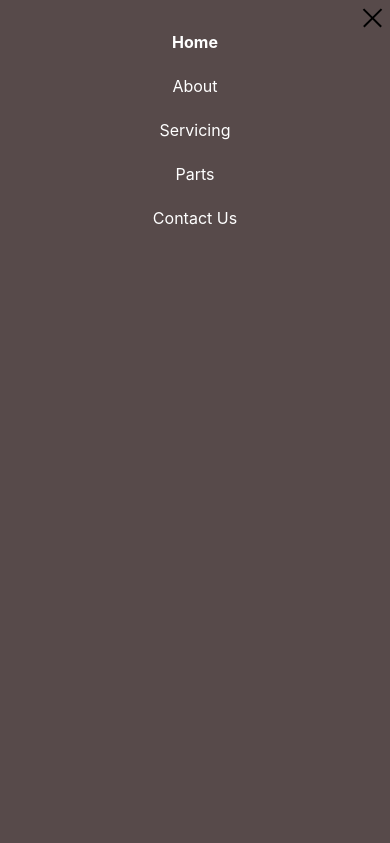
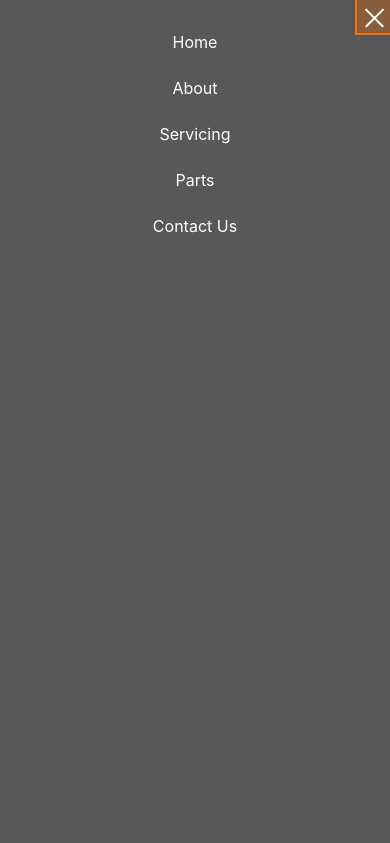
Before and after one commit to ed85w/van-solutions, a plain HTML site: page Index.html in a window 390 px wide. Both pictures are taken after a click on the button 372 px from the left and 17 px from the top of the page. Shown: the top 843 px of the page. Drawn offline with nearby package versions, Linux system fonts and the light colour scheme.

Commit message:
style.css tidied

```diff
--- a/Index.html
+++ b/Index.html
@@ -82,16 +82,21 @@
       <div class="row pl-sm-0 pr-sm-0 pl-md-4 pr-md-4 mb-md-4">
         <div class="col-12 home-main-image pl-0 pr-0">
           <div class="row home-main-text-holder justify-content-end align-items-end m-0 test">
-            <div class="col-sm-12 col-md-6 home-main-text d-sm-none d-md-block test">
+            <div class="col-sm-12 col-md-6 home-main-text d-none d-md-block test">
               <h5>Van Solutions is Yorkshire's No 1 choice for affordability, reliability and experience. What ever the problem with your Van or fleet, we offer the solution. </h5>
               <p>We pride ourselves on the ability to offer a comprehensive one stop shop solution to your business, offering huge savings on main dealer prices. Weather your looking to have your Van serviced, obtain a particular part, or have a troublesome an issue you would like advice on please get in touch and we will be happy to see how we can assist your business. </p>
               <button>Contact</button>
             </div>
           </div>
         </div>
+        <div class="col-12 d-sm-block d-md-none pt-3">
+          <h5>Van Solutions is Yorkshire's No 1 choice for affordability, reliability and experience. What ever the problem with your Van or fleet, we offer the solution. </h5>
+          <p>We pride ourselves on the ability to offer a comprehensive one stop shop solution to your business, offering huge savings on main dealer prices. Weather your looking to have your Van serviced, obtain a particular part, or have a troublesome an issue you would like advice on please get in touch and we will be happy to see how we can assist your business. </p>
+          <button>Contact</button>
+        </div>
       </div>
 
-      <div class="row pl-4 pr-4">
+      <div class="row pl-sm-0 pr-sm-0 pl-md-4 pr-md-4">
         <div class="col-12 home-lower-container">
 
         </div>
--- a/css/style.css
+++ b/css/style.css
@@ -8,7 +8,7 @@ No media query since this is the default in Bootstrap */
 /* whole of site styles */
 
 body {
-    background-color: #574a4a;
+    background-color: #585858;
 }
 
 /* opening overlay */
@@ -64,7 +64,7 @@ body {
     position: fixed;
     top: 0;
     left: 0;
-    background: #574a4a;
+    background: #585858;
     width: 100%;
     height: 100%;
     z-index: 1;
@@ -81,11 +81,13 @@ body {
 ul {
     margin: 0;
     padding: 0;
-
 }
 
 ul.sidebar-nav li {
     padding: 10px 20px;
+    border-width: 0 2px 2px 2px;
+    border-style: solid;
+    border-color: transparent;
     display: block;
     text-decoration: none;
 }
@@ -94,16 +96,21 @@ body {
     padding-top: 20px;
 }
 
+ul.sidebar-nav li:active,
+ul.sidebar-nav li:hover,
+.active {
+/* border-color: #ff6c00;
+background-color: rgba(155, 81, 21, 0.3) */
+}
+
 ul.sidebar-nav li a {
     color: #ffffff;
+    background: transparent;
 }
 
-  ul.sidebar-nav li a:active,
-  ul.sidebar-nav li a:hover,
-  .active {
-    font-weight: bold;
+ul.sidebar-nav li a:hover {
+    text-decoration: none;
 }
-
 
 /* 'burger' */
 .sidebarBtn {
@@ -117,21 +124,23 @@ body {
     box-sizing: border-box;
     cursor: pointer;
     background:none;
-    border-radius: 5px;
-    border: none;
+    border-width: 0px 0px 2px 2px;
+    border-style: solid;
+    border-color: #ff6c00;
+    background-color: rgba(255, 108, 0, 0.3);
     outline: none;
     padding-left: 5px;
-    /* overflow: hidden; */
 }
 
 .sidebarBtn:focus {
     outline: none;
 }
+
 .sidebarBtn span {
     display: block;
     width: 25px;
     height: 1.5px;
-    background-color:   rgb(0, 0, 0);
+    background: white;
     position: absolute;
     top: 17px;
     transition: .3s;
@@ -145,7 +154,7 @@ body {
     left: 0;
     width: 100%;
     height: 1.5px;
-    background: rgb(0, 0, 0);
+    background: white;
     transition: .3s;
     -webkit-transition: .3s;
     -o-transition: .3s;
@@ -158,7 +167,7 @@ body {
     left: 0;
     width: 100%;
     height: 1.5px;
-    background: rgb(0, 0, 0);
+    background: white;
     transition: .3s;
     -webkit-transition: .3s;
     -o-transition: .3s;
@@ -221,8 +230,8 @@ body {
     height: 100%;
     width: 100%;
     transform: skew(0deg);
-    background: -webkit-gradient(linear, left top, left bottom, from(white), color-stop(20%, white), color-stop(20%, #574a4a), color-stop(40%, #574a4a), color-stop(40%, white), color-stop(60%, white), color-stop(60%, orange), color-stop(80%, orange), color-stop(80%, white), to(white));
-    background: linear-gradient(white 0%, white 20%, #574a4a 20%, #574a4a 40%, white 40%, white 60%, orange 60%, orange 80%, white 80%, white 100%)
+    background: -webkit-gradient(linear, left top, left bottom, from(white), color-stop(20%, white), color-stop(20%, #585858), color-stop(40%, #585858), color-stop(40%, white), color-stop(60%, white), color-stop(60%, #ff6c00), color-stop(80%, #ff6c00), color-stop(80%, white), to(white));
+    background: linear-gradient(white 0%, white 20%, #585858 20%, #585858 40%, white 40%, white 60%, #ff6c00 60%, #ff6c00 80%, white 80%, white 100%)
 }
 
 .stripes-text {
@@ -230,7 +239,7 @@ body {
 }
 
 .home-main-div {
-    margin-top: 110px;
+    margin-top: 120px;
 }
 
 .home-main-image{
@@ -248,7 +257,7 @@ body {
 }
 
 .home-main-text {
-    background-color: #574a4a;
+    background-color: #585858;
 }
 
 .home-lower-container:before {
@@ -261,19 +270,16 @@ body {
     height: 0;
     border-left: 40px solid transparent;
     border-right: 40px solid transparent;
-    border-top: 40px solid #574a4a;
+    border-top: 40px solid #585858;
 }
 
 .home-lower-container {
     height: 500px;
     border-style: solid;
     border-width: 15px;
-    border-color: orange;
+    border-color: #ff6c00;
     background-color: yellow;
-
 }
-
-
 
 /* Small devices (landscape phones, 576px and up) */
 /* @media (min-width: 576px) { ... } */
@@ -294,7 +300,7 @@ body {
         text-align: center;
         float: none;
         vertical-align: top;
-            padding: 0;
+        padding: 0 3rem 0 0;
         margin-bottom: 0;
         border-radius: 0;
     }
@@ -307,8 +313,16 @@ body {
 
     ul.sidebar-nav li {
         padding: 10px 20px;
+        margin-bottom: 10px;
         list-style: none;
         display: inline-block;
+    }
+
+    ul.sidebar-nav li:active,
+    ul.sidebar-nav li:hover,
+    .active {
+        border-color: #ff6c00;
+        background-color: rgba(155, 81, 21, 0.6)
     }
 
     ul.sidebar-nav {
@@ -353,8 +367,8 @@ body {
         height: 100%;
         width: 66%;
         transform: skew(20deg);
-        background: -webkit-gradient(linear, left top, left bottom, from(white), color-stop(20%, white), color-stop(20%, #574a4a), color-stop(40%, #574a4a), color-stop(40%, white), color-stop(60%, white), color-stop(60%, orange), color-stop(80%, orange), color-stop(80%, white), to(white));
-        background: linear-gradient(white 0%, white 20%, #574a4a 20%, #574a4a 40%, white 40%, white 60%, orange 60%, orange 80%, white 80%, white 100%)
+        background: -webkit-gradient(linear, left top, left bottom, from(white), color-stop(20%, white), color-stop(20%, #585858), color-stop(40%, #585858), color-stop(40%, white), color-stop(60%, white), color-stop(60%, #ff6c00), color-stop(80%, #ff6c00), color-stop(80%, white), to(white));
+        background: linear-gradient(white 0%, white 20%, #585858 20%, #585858 40%, white 40%, white 60%, #ff6c00 60%, #ff6c00 80%, white 80%, white 100%)
     }
 
     .stripes-text {
@@ -363,7 +377,6 @@ body {
         width: 25%;
         transform: skew(20deg);
         background-color: white;
-        /* overflow: hidden; */
     }
 
     .stripes-fill {
```
Lines whose indentation alone changed are shown as unchanged.
